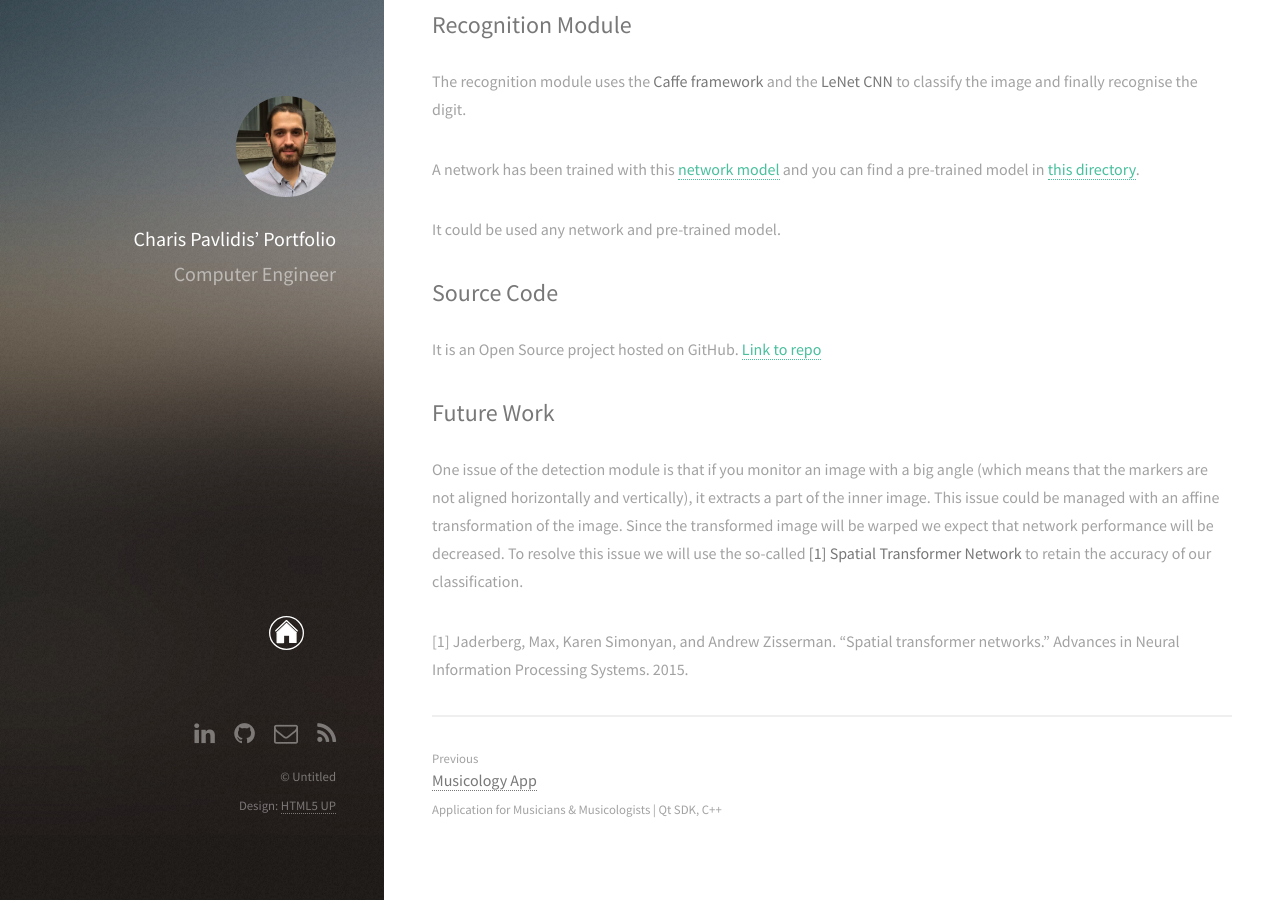
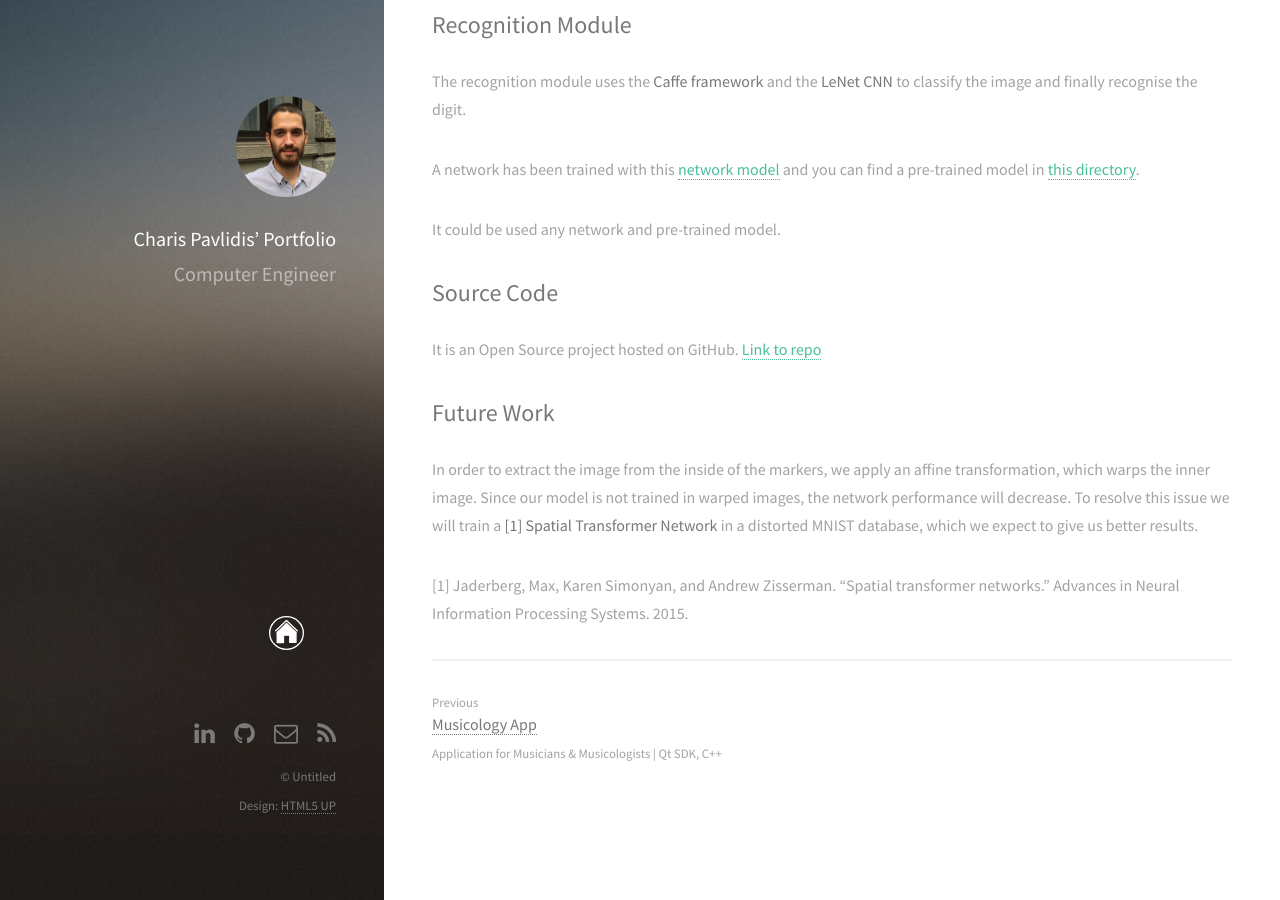
Before and after one commit to pavlidischrs/pavlidischrs.github.com, a Jekyll site: the page built from _posts/2017-10-4-proactiveMachines.md, in a window 1280 px wide and 900 px high, scrolled down 1305 px. Built offline with Jekyll 4.4.1, drawn with Linux system fonts in a browser that asks for light colours.

Commit message:
Post update

```diff
--- a/_posts/2017-10-4-proactiveMachines.md
+++ b/_posts/2017-10-4-proactiveMachines.md
@@ -19,7 +19,6 @@ You can see the workflow of the software in the below image.
 <br/>
 
 <img src="{{ site.github.url }}/images/projects/1.proactiveMachines/workflow.png " class="fit image">
-
 
 <br />
 
@@ -51,6 +50,8 @@ It is an Open Source project hosted on GitHub. [Link to repo](https://github.com
 
 ## Future Work
 
-One issue of the detection module is that if you monitor an image with a big angle (which means that the markers are not aligned horizontally and vertically), it extracts a part of the inner image. This issue could be managed with an affine transformation of the image. Since the transformed image will be warped we expect that network performance will be decreased. To resolve this issue we will use the so-called **[1] Spatial Transformer Network** to retain the accuracy of our classification.
+In order to extract the image from the inside of the markers, we apply an affine transformation, which warps the inner image. Since our model is not trained in warped images, the network performance will decrease. To resolve this issue we will train a **[1] Spatial Transformer Network** in a distorted MNIST database, which we expect to give us better results.
+
+
 
 [1] Jaderberg, Max, Karen Simonyan, and Andrew Zisserman. "Spatial transformer networks." Advances in Neural Information Processing Systems. 2015.
```
